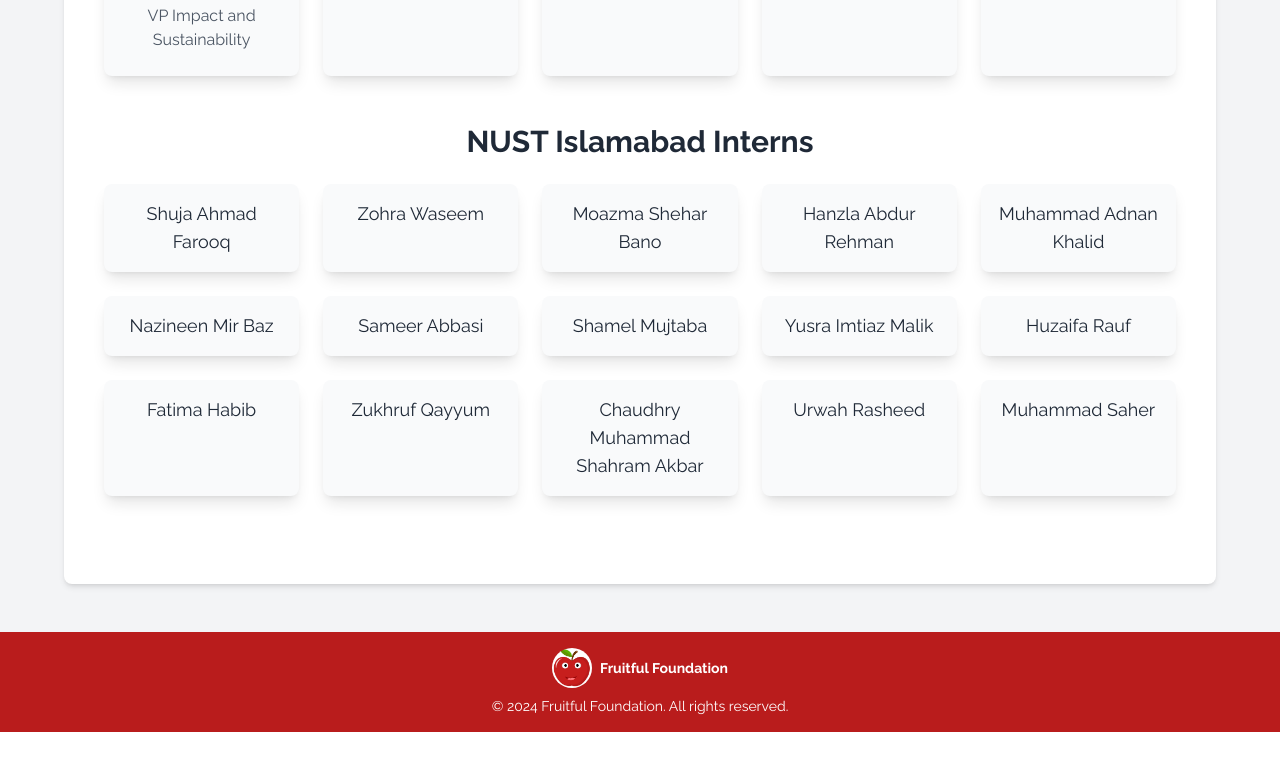
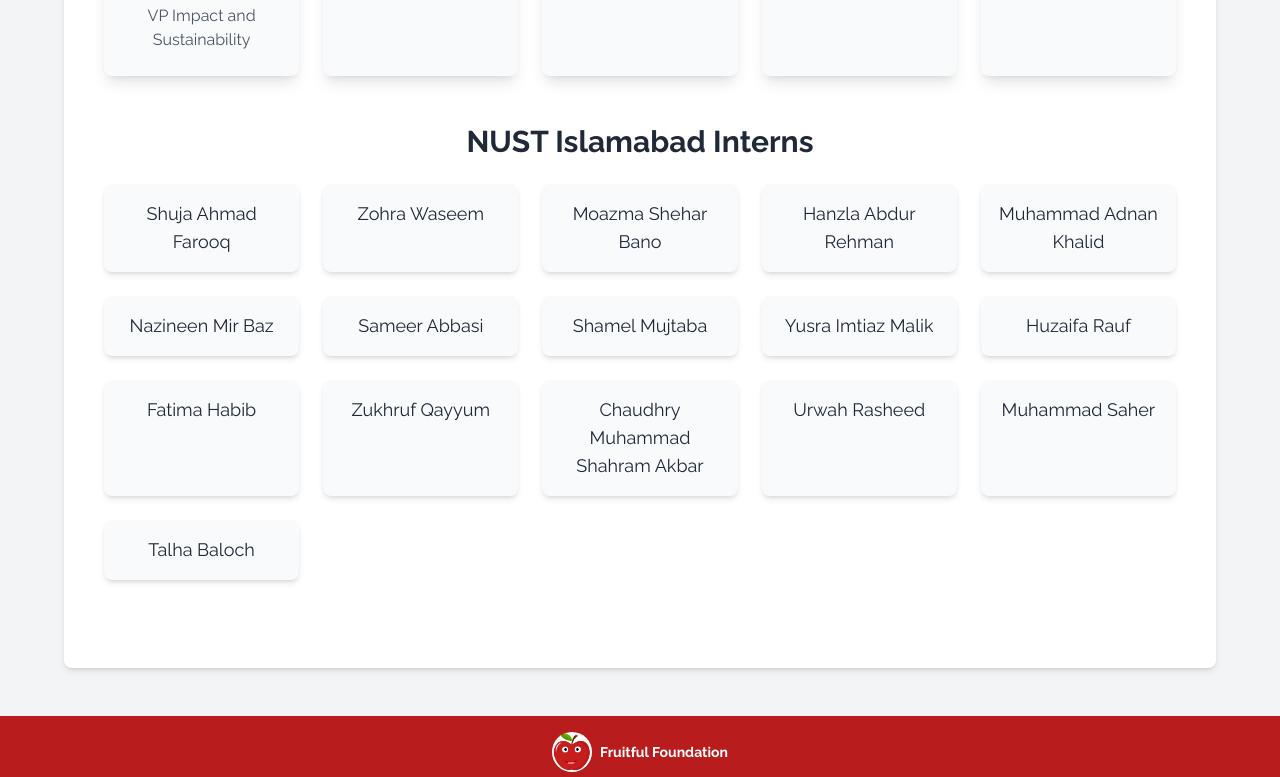
Before and after one commit to rouhan14/fruitful-foundation, a React (Vite) app: page /team in a window 1280 px wide. Shown: the part 1348-2125 px from the top of the page. Before the commit the page ends 2080 px from the top, so only its background shows below. Built offline with nearby package versions, Linux system fonts and the light colour scheme.

Commit message:
final touches

```diff
--- a/src/components/Projects.jsx
+++ b/src/components/Projects.jsx
@@ -5,43 +5,36 @@ const projects = [
     title: "Fruitful Education: Sponsor-A-Child Program",
     description:
       "Education should never be a privilege—it should be a right. Through our Sponsor-A-Child Program, we provide financial aid that covers tuition fees, school supplies, uniforms, and other essential educational expenses. This initiative connects compassionate sponsors with students in need, fostering a cycle of opportunity and empowerment.",
-    image: "/education.jpg",
   },
   {
     title: "Fruitful Business Start-Up Support",
     description:
-      "The Fruitful Business Start-Up Support project is designed to help individuals launch their own businesses and support their households. We offer comprehensive training in business planning, marketing, and financial management. Additionally, we provide access to microloans and networking opportunities to ensure that aspiring entrepreneurs have the tools they need to succeed. ",
-    image: "/business.jpg",
+      "The Fruitful Business Start-Up Support project is designed to help individuals launch their own businesses and support their households. We offer comprehensive training in business planning, marketing, and financial management. Additionally, we provide access to microloans and networking opportunities to ensure that aspiring entrepreneurs have the tools they need to succeed.",
   },
   {
     title: "Fruitful Women Empowerment Program",
     description:
-    "Our Fruitful Women Empowerment Program aims to provide women with the skills and resources they need to earn a sustainable living. Through vocational training, financial literacy workshops, and mentorship, we empower women to become self-reliant and confident in their abilities. Our goal is to create a supportive community where women can thrive and contribute to their households and society. ",
-    image: "/women_empowerment.jpg",
+      "Our Fruitful Women Empowerment Program aims to provide women with the skills and resources they need to earn a sustainable living. Through vocational training, financial literacy workshops, and mentorship, we empower women to become self-reliant and confident in their abilities. Our goal is to create a supportive community where women can thrive and contribute to their households and society.",
   },
   {
     title: "Fruitful Pay-It-Forward Scholarship Model",
     description:
-      "We believe in creating a self-sustaining cycle of generosity. Through our Pay-It-Forward Scholarship Model, students who have benefited from our support pledge to fund the education of future students once they become financially stable. This initiative fosters a sense of responsibility and community, ensuring that every generation lifts the next. ",
-    image: "/scholarship.jpg",
+      "We believe in creating a self-sustaining cycle of generosity. Through our Pay-It-Forward Scholarship Model, students who have benefited from our support pledge to fund the education of future students once they become financially stable. This initiative fosters a sense of responsibility and community, ensuring that every generation lifts the next.",
   },
   {
     title: "Fruitful Emergency Assistance Program",
     description:
-      "Our Fruitful Emergency Assistance Program is dedicated to providing immediate support to families facing urgent household matters. Whether it’s a sudden medical expense, housing crisis, or other emergency, we offer financial aid and resources to help families navigate these challenging situations. Our aim is to provide a safety net for those in need, ensuring stability and peace of mind. ",
-    image: "/emergency.jpg",
+      "Our Fruitful Emergency Assistance Program is dedicated to providing immediate support to families facing urgent household matters. Whether it’s a sudden medical expense, housing crisis, or other emergency, we offer financial aid and resources to help families navigate these challenging situations. Our aim is to provide a safety net for those in need, ensuring stability and peace of mind.",
   },
   {
     title: "Fruitful School Essentials Bank",
     description:
       "For many families, hidden costs such as books, stationery, and transport become obstacles to education. Our School Essentials Bank provides free learning materials, ensuring that students have the resources they need to focus on their studies without financial strain.",
-    image: "/school_essentials.jpg",
   },
   {
     title: "Fruitful Debt Relief Initiative",
     description:
       "The Fruitful Debt Relief Initiative focuses on helping individuals and families pay off their loans and achieve financial stability. We offer personalized financial counseling, debt management plans, and access to resources that can help reduce the burden of debt. Our objective is to empower people to regain control of their finances and build a secure future.",
-    image: "/debt_relief.jpg",
   },
 ];
 
@@ -59,23 +52,16 @@ const Projects = () => {
           collaboration, and sustainable solutions, we are creating long-term change, empowering students, and transforming communities.
         </p>
 
-        <div className="space-y-12">
+        <div className="space-y-8">
           {projects.map((project, index) => (
             <div
               key={index}
-              className="flex flex-col md:flex-row items-center gap-8 bg-gray-50 p-6 rounded-lg shadow-lg"
+              className="bg-gray-50 p-6 rounded-lg shadow-lg text-center"
             >
-              <img
-                src={project.image}
-                alt={project.title}
-                className="w-full md:w-1/2 rounded-lg shadow-md object-cover"
-              />
-              <div className="md:w-1/2">
-                <h2 className="text-2xl font-semibold text-gray-800 mb-3">
-                  {project.title}
-                </h2>
-                <p className="text-lg text-gray-700">{project.description}</p>
-              </div>
+              <h2 className="text-2xl font-semibold text-gray-800 mb-3">
+                {project.title}
+              </h2>
+              <p className="text-lg text-gray-700">{project.description}</p>
             </div>
           ))}
         </div>
--- a/src/components/Team.jsx
+++ b/src/components/Team.jsx
@@ -49,6 +49,7 @@ const teamSections = [
       "Chaudhry Muhammad Shahram Akbar",
       "Urwah Rasheed",
       "Muhammad Saher",
+      "Talha Baloch",
     ],
   },
 ];
@@ -57,36 +58,28 @@ const Team = () => {
   return (
     <div className="min-h-screen bg-gray-100 py-12 px-6">
       <div className="max-w-6xl mx-auto bg-white p-10 rounded-lg shadow-md">
-        <h1 className="text-4xl font-bold text-red-600 mb-8 text-center">
-          Meet Our Team
-        </h1>
+        <h1 className="text-4xl font-bold text-red-600 mb-8 text-center">Meet Our Team</h1>
 
         {teamSections.map((section, index) => (
           <div key={index} className="mb-12">
             <h2 className="text-3xl font-semibold text-gray-800 mb-6 text-center">{section.title}</h2>
+
+            {/* Responsive Grid Layout */}
             <div
-              className={`grid ${
-                section.title === "Founding Partners"
-                  ? "grid-cols-1 sm:grid-cols-2 gap-8 justify-center"
-                  : section.title === "Permanent Members"
-                  ? "grid-cols-2 md:grid-cols-3 lg:grid-cols-5 gap-6 justify-center"
-                  : section.centerAlign
-                  ? "justify-center grid-cols-1 sm:grid-cols-2 md:grid-cols-3"
-                  : "grid-cols-2 sm:grid-cols-3 md:grid-cols-4 lg:grid-cols-5"
-              } gap-6`}
+              className={`grid gap-6 ${
+                section.title === "Founding Partners" ? "grid-cols-1 sm:grid-cols-2 justify-center" :
+                section.title === "NUST Islamabad Interns" ? "grid-cols-2 sm:grid-cols-3 md:grid-cols-4 lg:grid-cols-5" :
+                section.centerAlign ? "grid-cols-1 sm:grid-cols-2 md:grid-cols-3 justify-center" :
+                "grid-cols-2 sm:grid-cols-3 md:grid-cols-4 lg:grid-cols-5"
+              }`}
             >
               {section.members.map((member, idx) => (
                 typeof member === "string" ? (
-                  <div key={idx} className="bg-gray-50 p-4 rounded-lg shadow-lg text-center text-lg font-medium text-gray-800">
+                  <div key={idx} className="bg-gray-50 p-4 rounded-lg shadow-md text-center text-lg font-medium text-gray-800">
                     {member}
                   </div>
                 ) : (
-                  <div
-                    key={idx}
-                    className={`bg-gray-50 p-6 rounded-lg shadow-lg text-center ${
-                      section.title === "Founding Partners" ? "w-full" : ""
-                    }`}
-                  >
+                  <div key={idx} className="bg-gray-50 p-6 rounded-lg shadow-lg text-center">
                     {member.image && (
                       <img
                         src={member.image}
```
